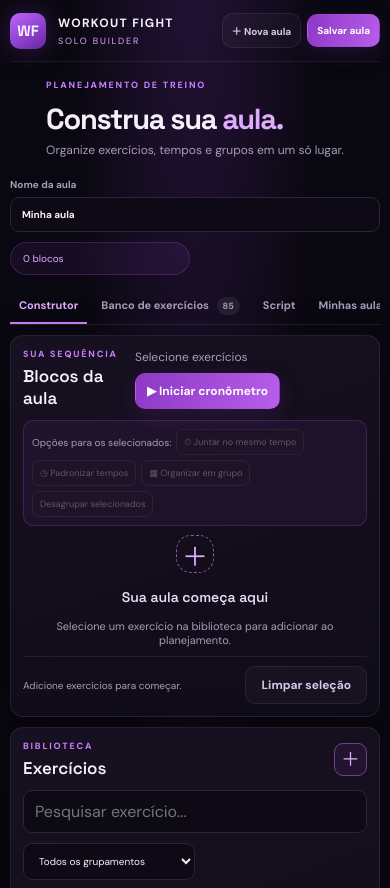
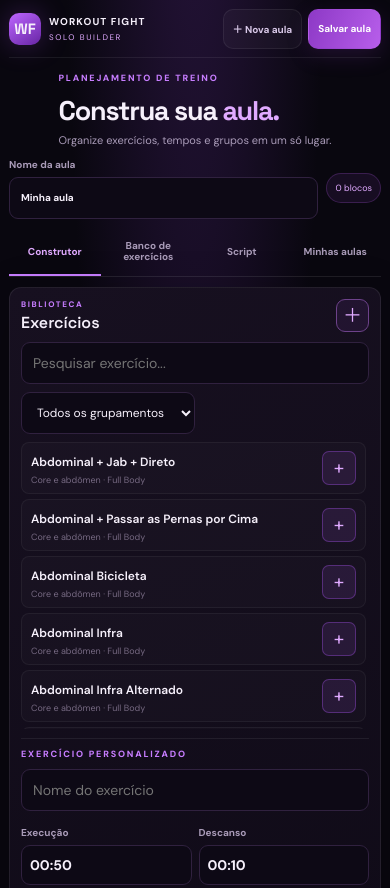
Before and after one commit to hezirbrasil/SoloMode, a website with bundled scripts: page index.html in a window 390 px wide. Shown: the top 888 px of the page. Built offline with nearby package versions, Linux system fonts and the light colour scheme.

Commit message:
Improve Solo Builder mobile editing experience

```diff
--- a/css/styles.css
+++ b/css/styles.css
@@ -131,3 +131,80 @@ body.timer-open{overflow:hidden}
  .timer-exercise-number{width:36px;height:36px;flex-basis:36px;font-size:17px}
  .timer-control.timer-play{width:62px;height:62px}
 }
+
+
+/* Mobile editing: fluxo simples, alvos grandes e menos rolagem lateral */
+@media(max-width:650px){
+  .app-shell{padding:0 9px}
+  .topbar{height:58px;gap:8px}
+  .brand{gap:8px}.brand-mark{width:32px;height:32px}
+  .brand strong{font-size:10px}.brand small{font-size:8px}
+  .header-actions .btn{padding:8px 9px;font-size:10px}
+  .hero{padding:14px 0 10px;gap:10px}
+  .hero h1{font-size:27px}
+  .subhead{font-size:11px;line-height:1.35}
+  .lesson-meta{display:flex;align-items:center;gap:8px}
+  .lesson-meta label{flex:1;min-width:0}
+  .lesson-meta input{width:100%;min-height:42px}
+  .total-pill{white-space:nowrap;font-size:9px;padding:8px}
+  .tabs{display:grid;grid-template-columns:repeat(4,minmax(0,1fr));gap:2px;overflow:visible}
+  .tab{padding:11px 3px;font-size:10px;white-space:normal;line-height:1.15}
+  .tab span{display:none}
+  .workspace{display:flex;flex-direction:column;gap:9px}
+  /* Biblioteca primeiro: escolha e adicione sem precisar procurar a seção */
+  .library-panel{order:0;width:100%}
+  .lesson-panel{order:1;width:100%;min-height:0}
+  .panel{padding:11px;border-radius:12px}
+  .panel-head{align-items:center;margin-bottom:9px}
+  .panel-head h2{font-size:16px}
+  .panel-head .eyebrow{font-size:8px;margin-bottom:3px}
+  .panel-head .sequence-actions{justify-content:flex-end;gap:6px}
+  #start-timer{font-size:10px;padding:9px 10px}
+  #selection-count{font-size:9px}
+  #exercise-search,.search{min-height:42px;font-size:14px;margin-bottom:8px}
+  .filter-row select,.bank-controls select{min-height:42px;font-size:12px}
+  .exercise-list{max-height:34vh;min-height:110px;overflow-y:auto;overscroll-behavior:contain;gap:5px}
+  .exercise-option{min-height:48px;padding:7px 9px;gap:8px}
+  .exercise-option strong{font-size:12px}
+  .exercise-option small{font-size:9px}
+  .add-exercise{width:34px;height:34px;flex:0 0 34px;font-size:19px}
+  .custom-exercise{margin-top:9px;padding-top:9px}
+  .custom-exercise>input{min-height:42px;font-size:14px}
+  .time-pair{gap:7px;margin:7px 0}
+  .time-pair input{min-height:40px;font-size:14px}
+  .btn{min-height:40px}
+  .lesson-panel .panel-head{align-items:flex-start;flex-wrap:wrap}
+  .lesson-panel .sequence-actions{width:100%;justify-content:space-between}
+  .bulk-toolbar{position:sticky;top:5px;z-index:5;display:flex;flex-wrap:wrap;padding:8px;margin:0 0 9px;gap:6px;box-shadow:0 5px 16px #0007}
+  .bulk-toolbar>span{width:100%;font-size:10px}
+  .mini-btn{min-height:36px;padding:8px;font-size:10px;flex:1 1 auto}
+  .lesson-blocks{gap:7px;min-height:90px}
+  .block-card{grid-template-columns:25px minmax(0,1fr);gap:7px;padding:10px}
+  .block-index{font-size:10px}
+  .block-name{font-size:13px;line-height:1.3;overflow-wrap:anywhere}
+  .block-detail{font-size:10px;line-height:1.35}
+  .block-card input[type=checkbox]{width:19px;height:19px}
+  .block-actions{grid-column:2;display:grid;grid-template-columns:repeat(5,minmax(0,1fr));gap:5px}
+  .block-actions button{min-height:36px;padding:7px 3px;font-size:10px}
+  .group-wrap{padding:8px}
+  .group-head{flex-wrap:wrap}
+  .lesson-footer{gap:8px;align-items:center;font-size:9px}
+  .lesson-footer .btn{font-size:10px;padding:7px}
+  .wide-panel{min-height:0}
+  .bank-controls{display:grid;grid-template-columns:1fr}
+  .bank-grid,.saved-grid{grid-template-columns:1fr}
+  .bank-card,.saved-card{padding:12px}
+  .card-actions button{min-height:36px;padding:8px 11px}
+  .modal{width:calc(100% - 16px);max-height:90dvh;overflow:auto;padding:16px}
+  .modal label{font-size:11px}
+  .modal input,.modal select{min-height:42px;font-size:16px}
+  .modal-actions{position:sticky;bottom:-16px;background:#171020;padding:10px 0 0}
+  footer{margin-top:14px;padding:12px 0;font-size:8px}
+}
+@media(max-width:380px){
+  .header-actions .btn{font-size:9px;padding:7px}
+  .brand strong{font-size:9px}
+  .tab{font-size:9px}
+  .block-actions button{font-size:9px}
+  .mini-btn{font-size:9px}
+}
```
